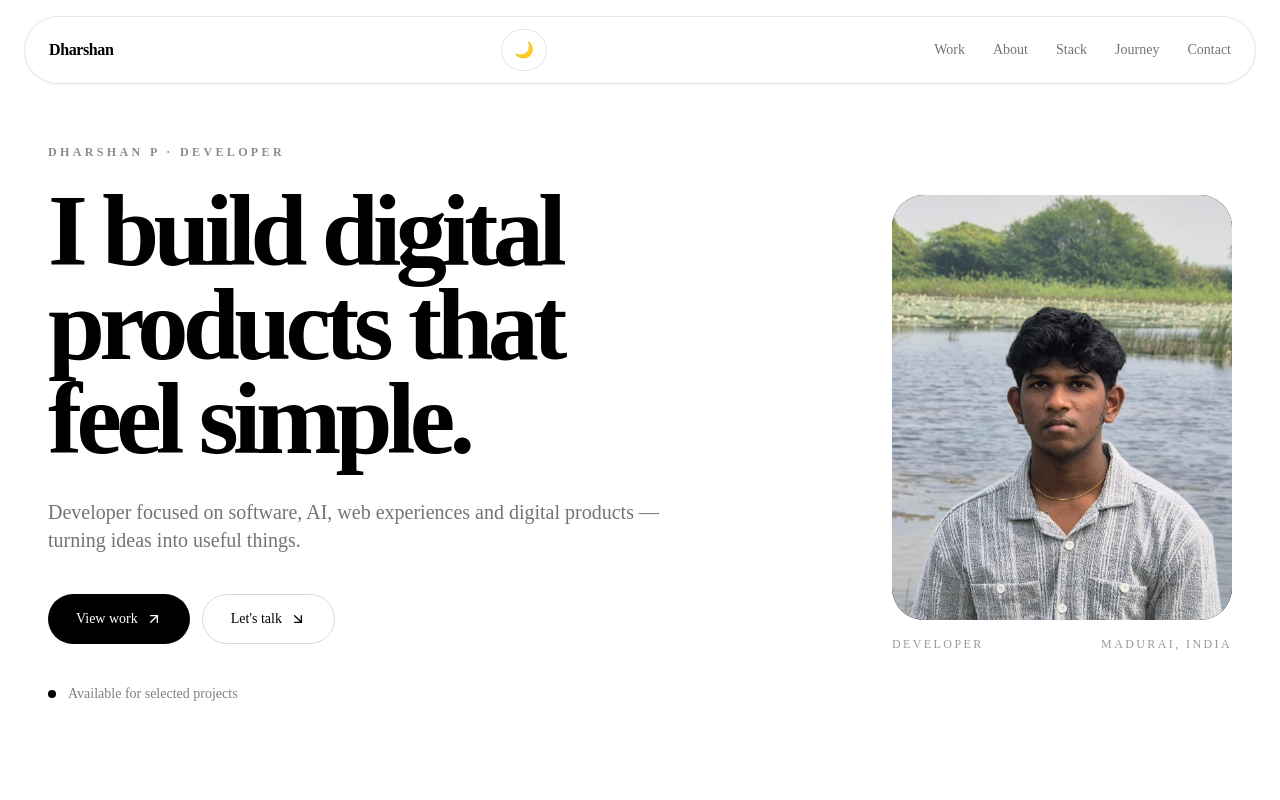
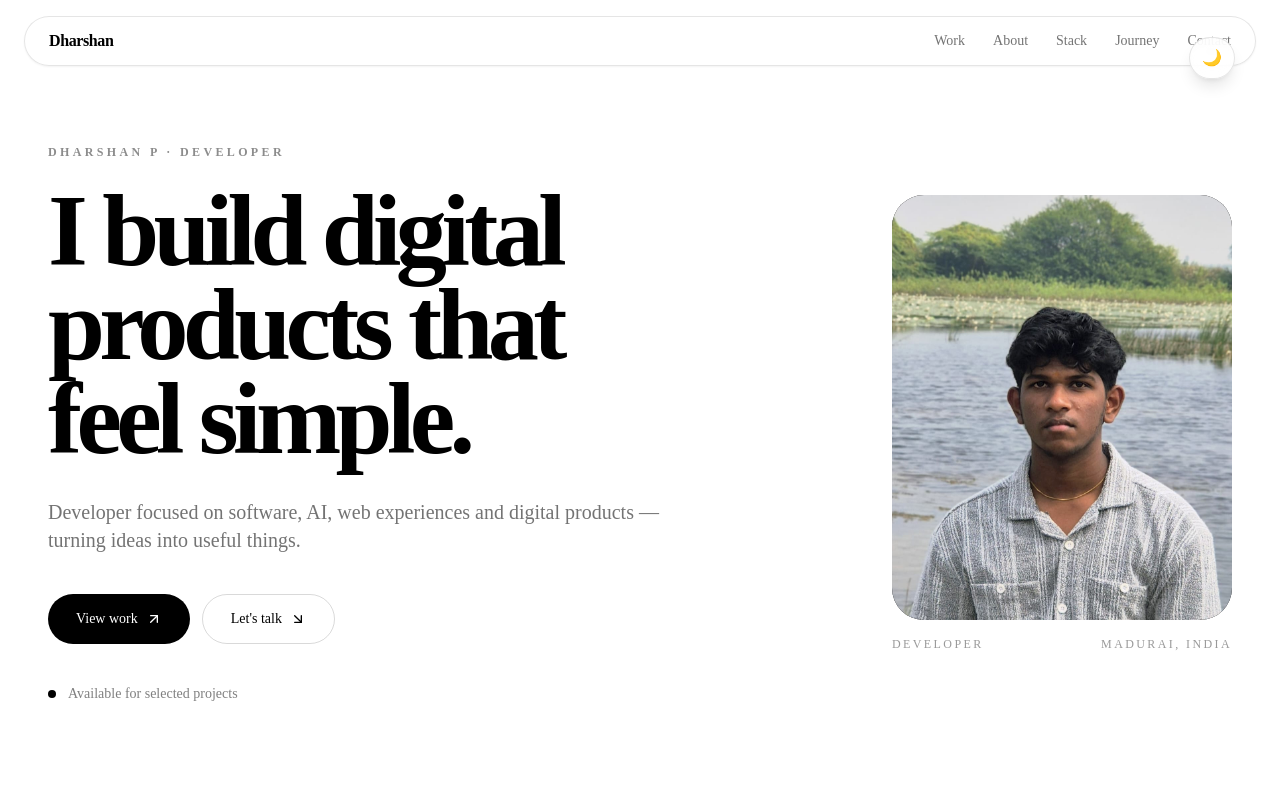
Before and after one commit to dharshan555-code/portfolio, a React (Vite) app: page / in a window 1280 px wide. Shown: the top 800 px of the page. Built offline with nearby package versions, Linux system fonts and the light colour scheme; the HTML template or start-up script is replaced by a standard one.

Commit message:
Update App.tsx

```diff
--- a/src/App.tsx
+++ b/src/App.tsx
@@ -101,7 +101,7 @@ useEffect(() => {
         </a>
 <button
   onClick={() => setDark(!dark)}
-  className="rounded-full border border-black/10 px-3 py-2"
+  className="fixed top-5 right-5 z-[100] rounded-full border border-black/10 bg-white/90 px-3 py-2 shadow-lg backdrop-blur-md dark:border-white/10 dark:bg-[#151515]/90"
 >
   {dark ? "☀️" : "🌙"}
 </button>
```
